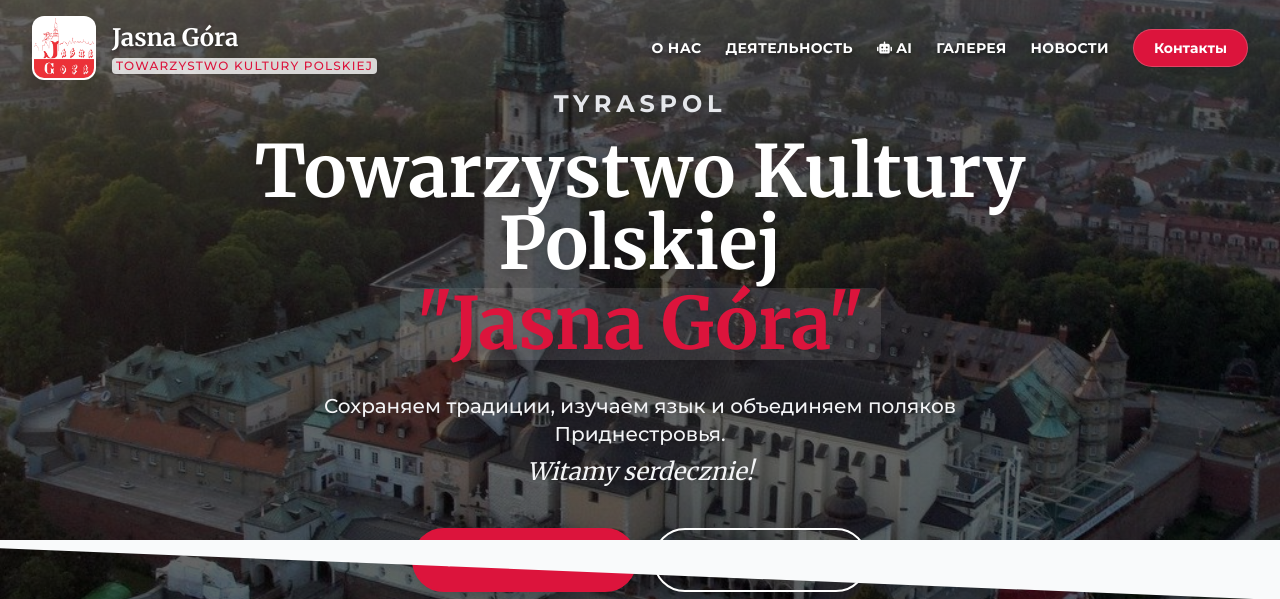
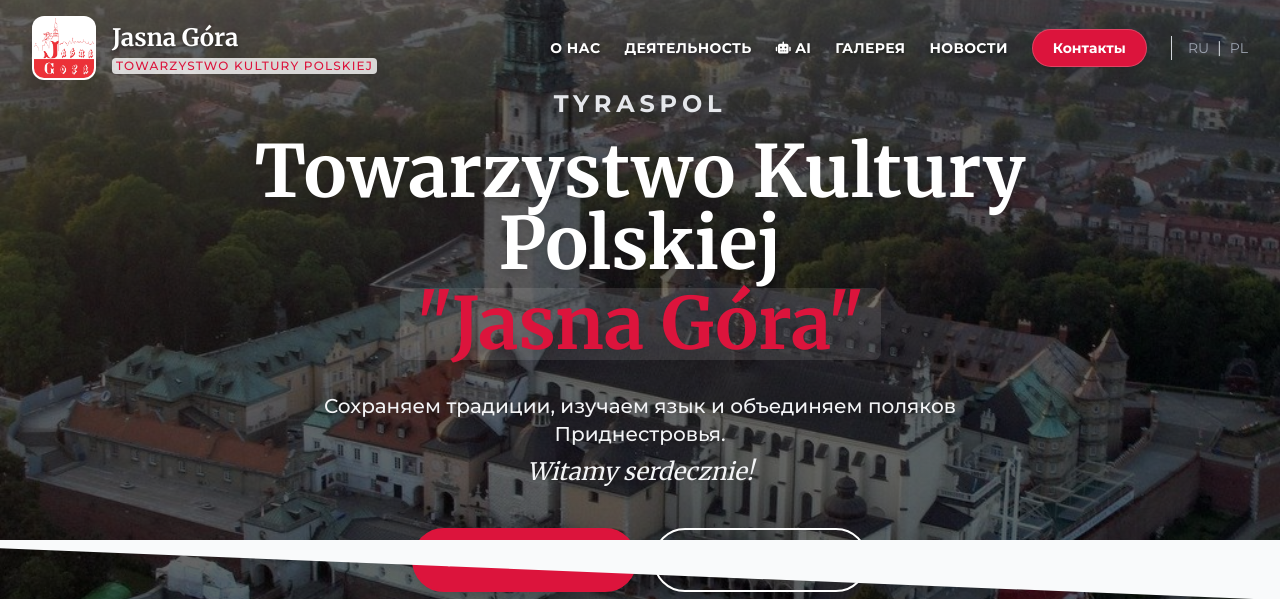
Before and after one commit to vsgroza/jasnagura-site, a Django app: template main/templates/main/index.html in a window 1280 px wide. Shown: the top 599 px of the page. Run offline with Django 5.2, Linux system fonts and the light colour scheme; the template is opened without the code that fills it: values that come from a table or form of the project are taken from there, others are empty; data comes from the database, SQL or seed files in the repository; some libraries are stand-ins or nearby versions.

Commit message:
add transl

```diff
--- a/jasnagura_site/urls.py
+++ b/jasnagura_site/urls.py
@@ -1,20 +1,31 @@
 from django.contrib import admin
-from django.urls import path
+# ВНИМАНИЕ: Добавили 'include' в импорт ниже
+from django.urls import path, include
 from django.conf import settings
 from django.conf.urls.static import static
-from main import views  # Импортируем наши функции
+from django.conf.urls.i18n import i18n_patterns
+from main import views
 
+# 1. Ссылки, которые НЕ зависят от языка (Технические)
 urlpatterns = [
     path('admin/', admin.site.urls),
-    path('', views.index, name='index'),
 
-    # Вот эти две строки должны совпадать с названиями в views.py:
+    # --- ВОТ ЭТА СТРОКА ИСПРАВЛЯЕТ ОШИБКУ ---
+    # Она подключает встроенную логику переключения языков
+    path('i18n/', include('django.conf.urls.i18n')),
+    # ----------------------------------------
+
     path('api/ask_ai/', views.ask_ai, name='ask_ai'),
     path('api/contact/', views.save_contact_message, name='save_contact'),
+]
+
+# 2. Ссылки, которые БУДУТ переводиться (добавится /ru/ или /pl/)
+urlpatterns += i18n_patterns(
+    path('', views.index, name='index'),
     path('test/<int:test_id>/', views.test_detail, name='test_detail'),
     path('event/<int:event_id>/', views.event_detail, name='event_detail'),
-]
+)
 
-# Для картинок
+# 3. Для картинок
 if settings.DEBUG:
     urlpatterns += static(settings.MEDIA_URL, document_root=settings.MEDIA_ROOT)
--- a/main/templates/main/index.html
+++ b/main/templates/main/index.html
@@ -1,3 +1,4 @@
+{% load i18n %}
 {% load static %}
 <!DOCTYPE html>
 <html lang="ru">
@@ -182,17 +183,49 @@
             </div>
 
             <div class="hidden lg:flex items-center space-x-6 z-20">
-                <a href="#about" class="nav-link text-sm font-bold transition duration-300 uppercase tracking-wide">О
-                    нас</a>
+                <a href="#about" class="nav-link text-sm font-bold transition duration-300 uppercase tracking-wide">
+                    {% trans "О нас" %}
+                </a>
+
                 <a href="#activities"
-                   class="nav-link text-sm font-bold transition duration-300 uppercase tracking-wide">Деятельность</a>
+                   class="nav-link text-sm font-bold transition duration-300 uppercase tracking-wide">
+                    {% trans "Деятельность" %}
+                </a>
+
                 <a href="#ai-assistant"
-                   class="nav-link text-sm font-bold transition duration-300 uppercase tracking-wide flex items-center gap-1"><i
-                        class="fas fa-robot text-xs"></i> AI</a>
-                <a href="#gallery" class="nav-link text-sm font-bold transition duration-300 uppercase tracking-wide">Галерея</a>
-                <a href="#news" class="nav-link text-sm font-bold transition duration-300 uppercase tracking-wide">Новости</a>
+                   class="nav-link text-sm font-bold transition duration-300 uppercase tracking-wide flex items-center gap-1">
+                    <i class="fas fa-robot text-xs"></i> {% trans "AI" %}
+                </a>
+
+                <a href="#gallery" class="nav-link text-sm font-bold transition duration-300 uppercase tracking-wide">
+                    {% trans "Галерея" %}
+                </a>
+
+                <a href="#news" class="nav-link text-sm font-bold transition duration-300 uppercase tracking-wide">
+                    {% trans "Новости" %}
+                </a>
+
                 <a href="#contact"
-                   class="bg-polish-red text-white text-sm font-bold px-5 py-2 rounded-full hover:bg-red-700 transition shadow-lg transform hover:-translate-y-0.5 border border-white/20">Контакты</a>
+                   class="bg-polish-red text-white text-sm font-bold px-5 py-2 rounded-full hover:bg-red-700 transition shadow-lg transform hover:-translate-y-0.5 border border-white/20">
+                    {% trans "Контакты" %}
+                </a>
+
+                <div class="flex items-center space-x-2 ml-4 border-l border-gray-300 pl-4">
+                    <form action="{% url 'set_language' %}" method="post" class="flex gap-2">
+                        {% csrf_token %}
+                        <input name="next" type="hidden" value="{{ request.get_full_path }}">
+
+                        <button type="submit" name="language" value="ru"
+                                class="{% if LANGUAGE_CODE == 'ru' %}font-bold text-polish-red{% else %}text-gray-400 hover:text-gray-600{% endif %} transition text-sm">
+                            RU
+                        </button>
+                        <span class="text-gray-300">|</span>
+                        <button type="submit" name="language" value="pl"
+                                class="{% if LANGUAGE_CODE == 'pl' %}font-bold text-polish-red{% else %}text-gray-400 hover:text-gray-600{% endif %} transition text-sm">
+                            PL
+                        </button>
+                    </form>
+                </div>
             </div>
 
             <div class="lg:hidden flex items-center z-20">
@@ -206,10 +239,13 @@
     <div id="mobile-menu"
          class="hidden lg:hidden bg-white border-t absolute w-full left-0 z-30 shadow-lg text-gray-800">
         <div class="px-2 pt-2 pb-3 space-y-1 sm:px-3">
-            <a href="#about" class="block px-3 py-2 text-gray-800 hover:text-polish-red font-bold">О нас</a>
-            <a href="#activities" class="block px-3 py-2 text-gray-800 hover:text-polish-red font-bold">Деятельность</a>
-            <a href="#ai-assistant" class="block px-3 py-2 text-gray-800 hover:text-polish-red font-bold">AI</a>
-            <a href="#contact" class="block px-3 py-2 text-polish-red font-bold">Контакты</a>
+            <a href="#about"
+               class="block px-3 py-2 text-gray-800 hover:text-polish-red font-bold">{% trans "О нас" %}</a>
+            <a href="#activities"
+               class="block px-3 py-2 text-gray-800 hover:text-polish-red font-bold">{% trans "Деятельность" %}</a>
+            <a href="#ai-assistant"
+               class="block px-3 py-2 text-gray-800 hover:text-polish-red font-bold">{% trans "AI" %}</a>
+            <a href="#contact" class="block px-3 py-2 text-polish-red font-bold">{% trans "Контакты" %}</a>
         </div>
     </div>
 </nav>
```
Also changed, not shown: jasnagura_site/settings.py (+13 -6 lines), locale/pl/LC_MESSAGES/django.po (added), main/migrations/0005_onlinetest.py (added), main/migrations/0006_event_image.py (added), 1 other file.
